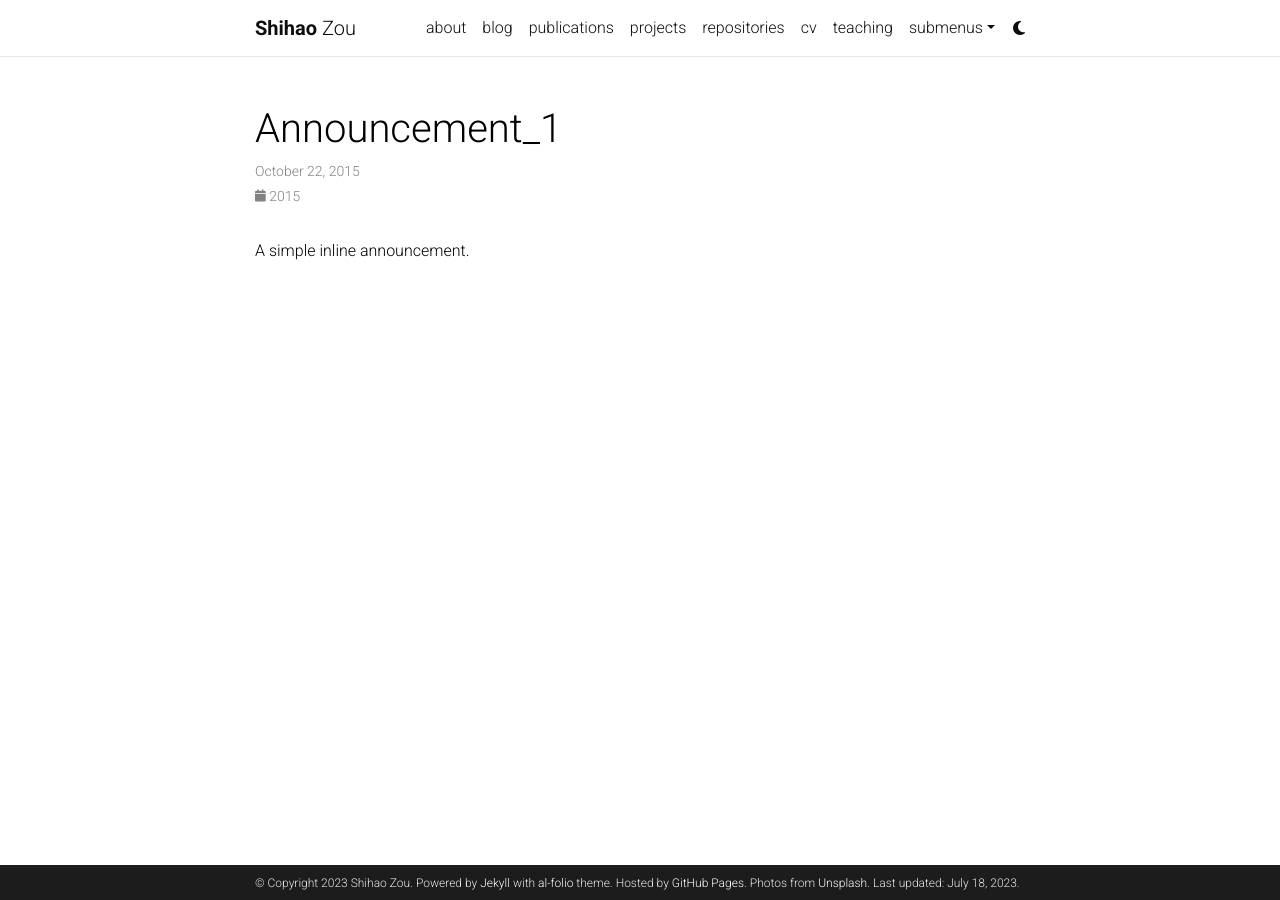
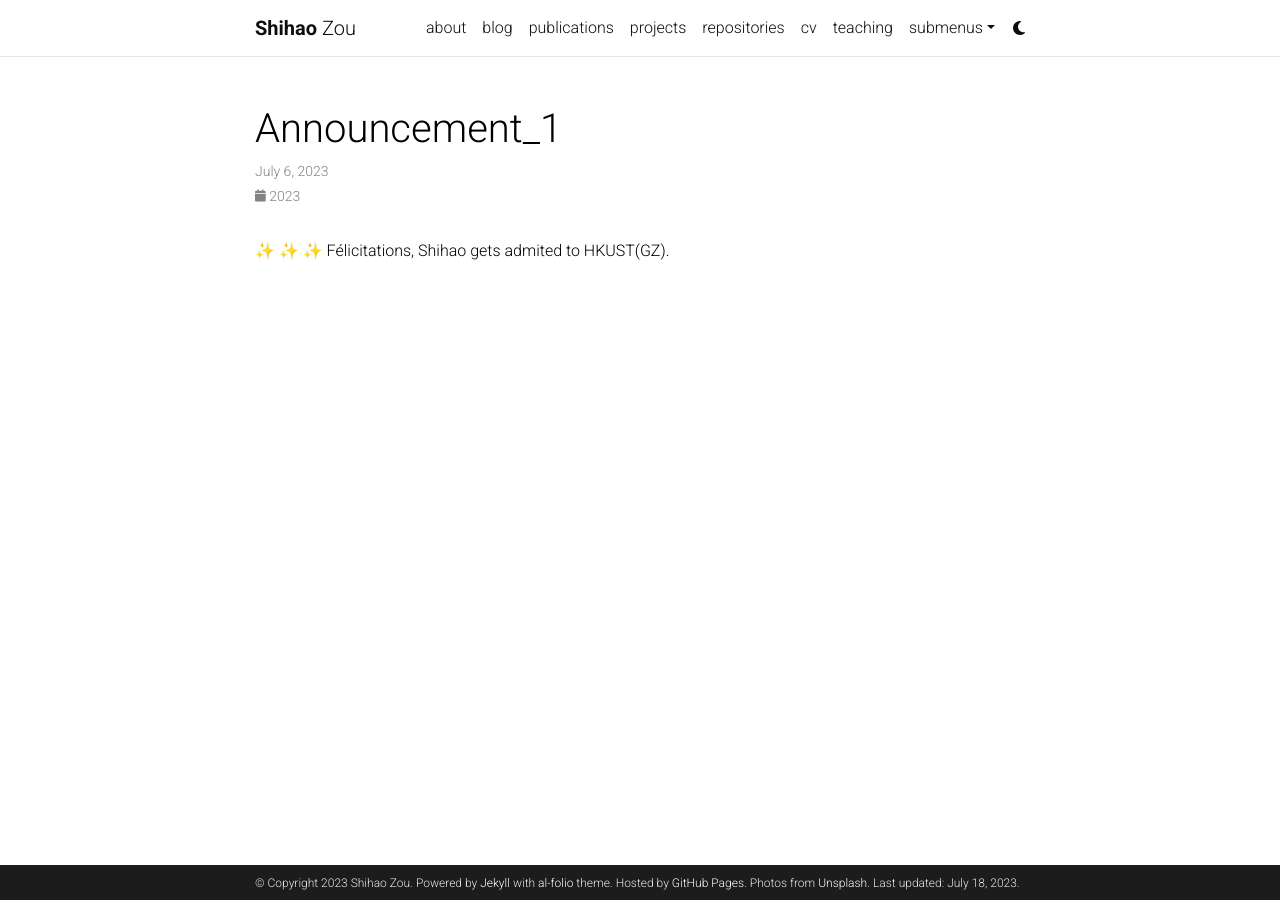
Before and after one commit to ShawnZou717/ShawnZou717.github.io, a Jekyll site: the page built from _news/announcement_1.md, in a window 1280 px wide. Built offline with Jekyll 4.4.1, drawn with Linux system fonts in a browser that asks for light colours; emoji names are drawn with the system emoji font; comment, search, counter and statistics services are not loaded; a style sheet for code colours, icons or effects is not loaded.

```diff
--- a/_news/announcement_1.md
+++ b/_news/announcement_1.md
@@ -1,8 +1,8 @@
 ---
 layout: post
-date: 2015-10-22 15:59:00-0400
+date: 2023-07-06 14:00:00-0400
 inline: true
 related_posts: false
 ---
 
-A simple inline announcement.
+:sparkles: :sparkles: :sparkles: Félicitations, Shihao gets admited to HKUST(GZ).
```
Also changed, not shown: _pages/about.md (+2 -2 lines).
